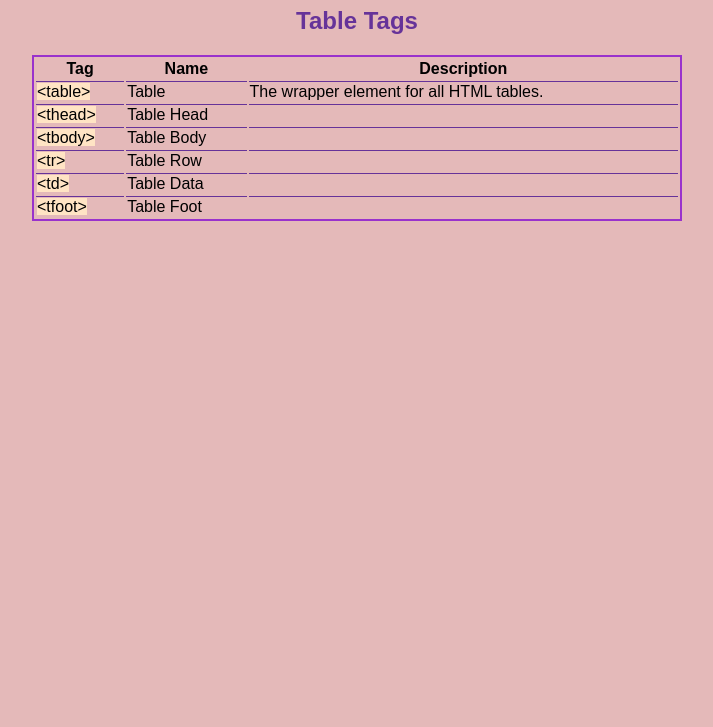
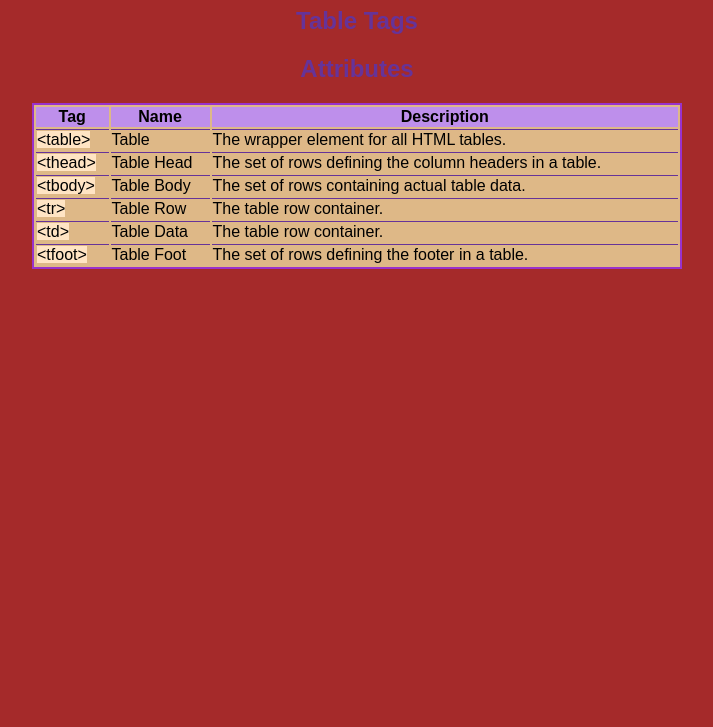
Before and after one commit to xxTarekxx/HTML-CSS-Cheat-Sheet, a plain HTML site: page index.html in a window 1280 px wide. Shown: the part 73-800 px from the top of the page, without its empty margins (283-996 px from the left). Drawn offline with Linux system fonts and the light colour scheme.

Commit message:
Second table

```diff
--- a/index.html
+++ b/index.html
@@ -26,35 +26,38 @@
             <tr>
                 <td class="code"><span>&lt;table&gt;</span></td>
                 <td>Table</td>
-                <td>The wrapper element for all HTML tables.
-                </td>
+                <td>The wrapper element for all HTML tables.</td>
             </tr>
             <tr>
                 <td class="code"><span>&lt;thead&gt;</span></td>
                 <td>Table Head</td>
-                <td></td>
+                <td>The set of rows defining the column headers in a table.</td>
             </tr>
             <tr>
                 <td class="code"><span>&lt;tbody&gt;</span></td>
                 <td>Table Body </td>
-                <td></td>
+                <td>The set of rows containing actual table data.</td>
             </tr>
             <tr>
                 <td class="code"><span>&lt;tr&gt;</span></td>
                 <td>Table Row </td>
-                <td></td>
+                <td>The table row container.</td>
             </tr>
             <tr>
                 <td class="code"><span>&lt;td&gt;</span></td>
                 <td>Table Data </td>
-                <td></td>
+                <td>The table row container.</td>
             </tr>
             <tr>
                 <td class="code"><span>&lt;tfoot&gt;</span></td>
                 <td>Table Foot </td>
-                <td></td>
+                <td>The set of rows defining the footer in a table.</td>
             </tr>
         </tbody>
+        <div class="tableName">
+            <h2>Attributes</h2>
+        </div>
+
 
 
     </table>
--- a/style.css
+++ b/style.css
@@ -5,7 +5,7 @@ body html {
 
 body {
     font-family: Arial, Helvetica, sans-serif;
-    background-color: rgb(228, 185, 185);
+    background-color: rgb(165, 42, 42);
     ;
 }
 
@@ -20,6 +20,7 @@ h2 {
 
 
 table {
+    background-color: rgb(222, 184, 135);
     display: table;
     border-collapse: separate;
     box-sizing: border-box;
@@ -52,6 +53,7 @@ th {
     font-weight: bold;
     text-align: center;
     unicode-bidi: isolate;
+    background-color: rgb(190, 143, 235);
 }
 
 td {
```
